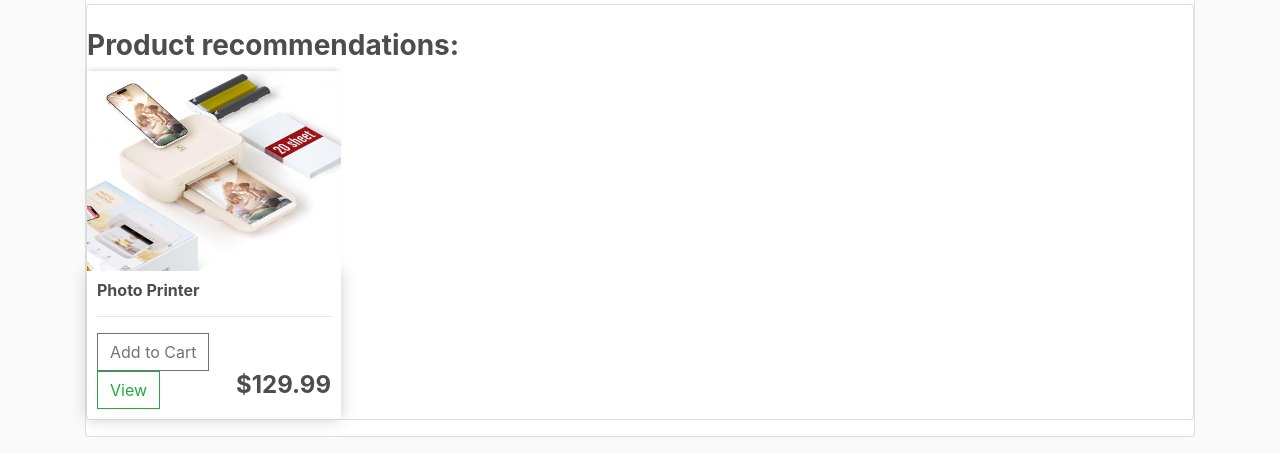
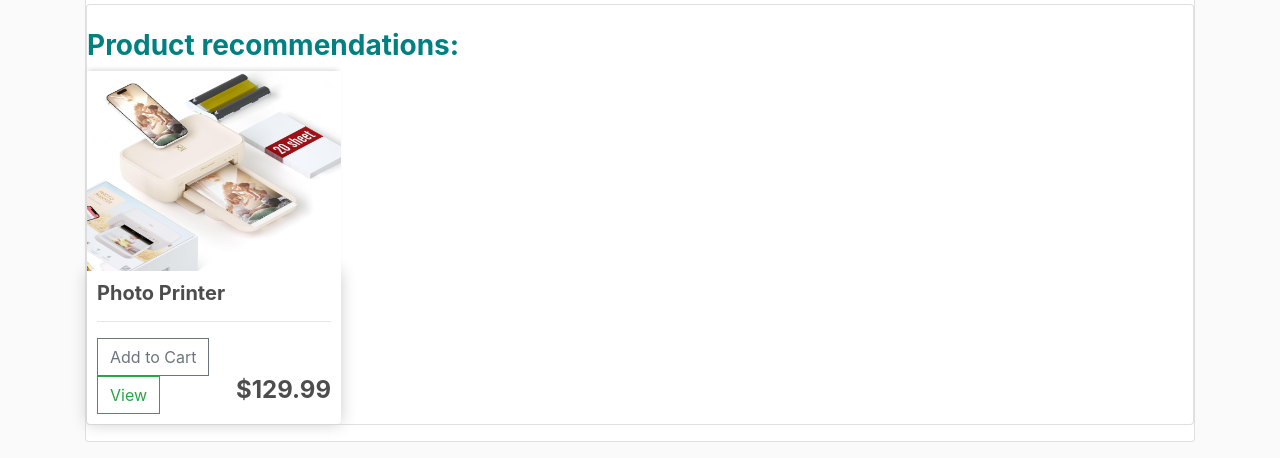
Before and after one commit to tobiaswai/ISI-group12-2024, a Django app: page /product/19 in a window 1280 px wide. Shown: the part 532-990 px from the top of the page. Before the commit the page ends 969 px from the top, so only its background shows below. Run offline with Django 5.2, Linux system fonts and the light colour scheme; data comes from the database, SQL or seed files in the repository; both versions use the stored data as it was after the commit; some libraries are stand-ins or nearby versions.

Commit message:
updated website

```diff
--- a/myProject/store/templates/store/Store.html
+++ b/myProject/store/templates/store/Store.html
@@ -67,7 +67,7 @@
 		</div>
 		{% endfor %}
 	</div>
-	<hr>
+	<br>
 	<h5>{% trans 'Page:' %} {{ page.number }}/{{ page.paginator.num_pages}}</h5>
 	<nav aria-label="...">
 		<ul class="pagination">
--- a/myProject/store/templates/store/product.html
+++ b/myProject/store/templates/store/product.html
@@ -35,14 +35,14 @@
 
 <div class="card mb-3">
     <br>
-    <h3><strong>{% trans 'Product recommendations:' %}</strong></h3>
+    <h3 style="color: Teal;"><strong>{% trans 'Product recommendations:' %}</strong></h3>
     <div class="row">
         {% for products in products %}
         {% if products.id != product.id %}
         <div class="col-lg-3">
             <img class="thumbnail" src="{{products.cover_image.url}}">
             <div class="box-element product">
-                <h6><strong>{{products.name}}</strong></h6>
+                <h5><strong>{{products.name}}</strong></h5>
                 <hr>
                 <button data-product="{{products.id}}" data-action="add" class="btn btn-outline-secondary add-btn update-cart">{% trans 'Add to Cart' %}</button>
                 <br>
```
Also changed, not shown: myProject/db.sqlite3.
